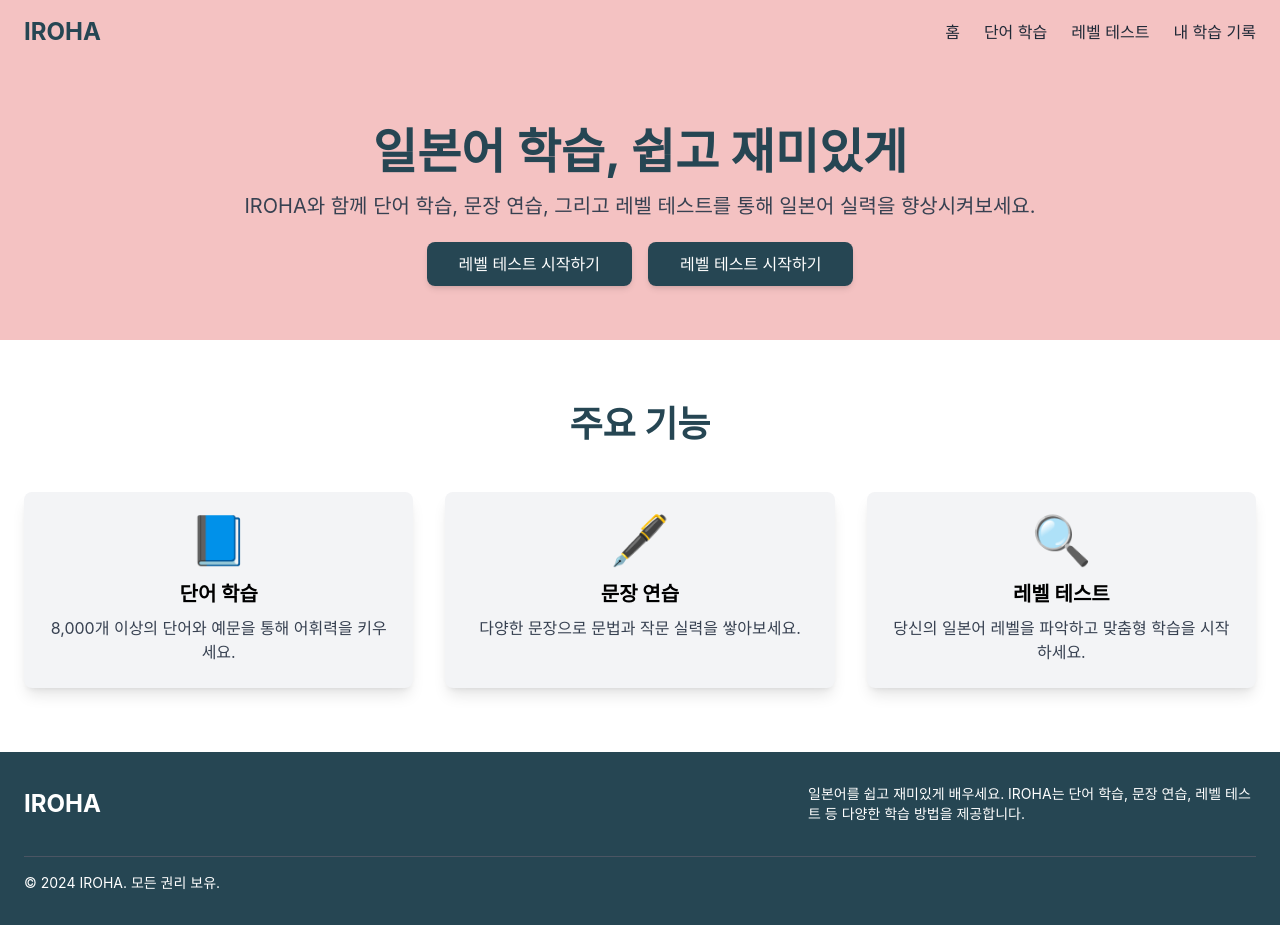
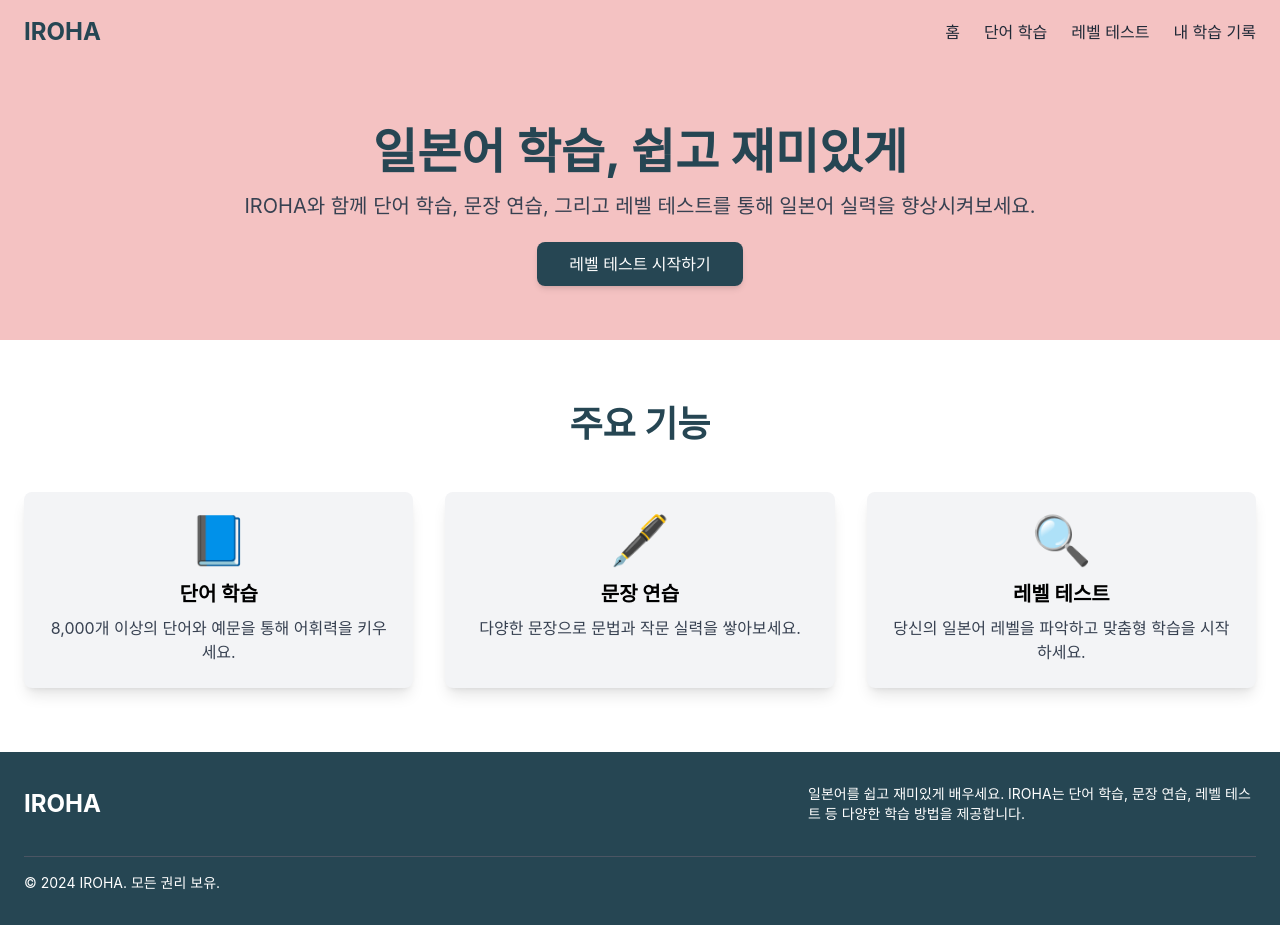
Before and after one commit to RePrimRose/iroha, a React (Create React App) app in the folder frontend/: page / in a window 1280 px wide. Built offline with nearby package versions, Linux system fonts and the light colour scheme.

Commit message:
add main page

```diff
--- a/frontend/src/pages/Main/MainSection.js
+++ b/frontend/src/pages/Main/MainSection.js
@@ -13,15 +13,6 @@ const MainSection = () => {
                     IROHA와 함께 단어 학습, 문장 연습, 그리고 레벨 테스트를 통해 일본어 실력을 향상시켜보세요.
                 </p>
                 {/* Call-to-Action 버튼 */}
-                <div className="flex justify-center space-x-4">
-                    <div>
-                        <a
-                            href="#level-test"
-                            className="bg-traditionalBlue text-white py-3 px-8 rounded-lg shadow-md hover:bg-blue-700 transition"
-                        >
-                            레벨 테스트 시작하기
-                        </a>
-                    </div>
                 <div>
                     <a
                         href="#level-test"
@@ -31,7 +22,6 @@ const MainSection = () => {
                     </a>
                 </div>
             </div>
-            </div>
         </section>
     );
 };
```
Lines whose indentation alone changed are shown as unchanged.
